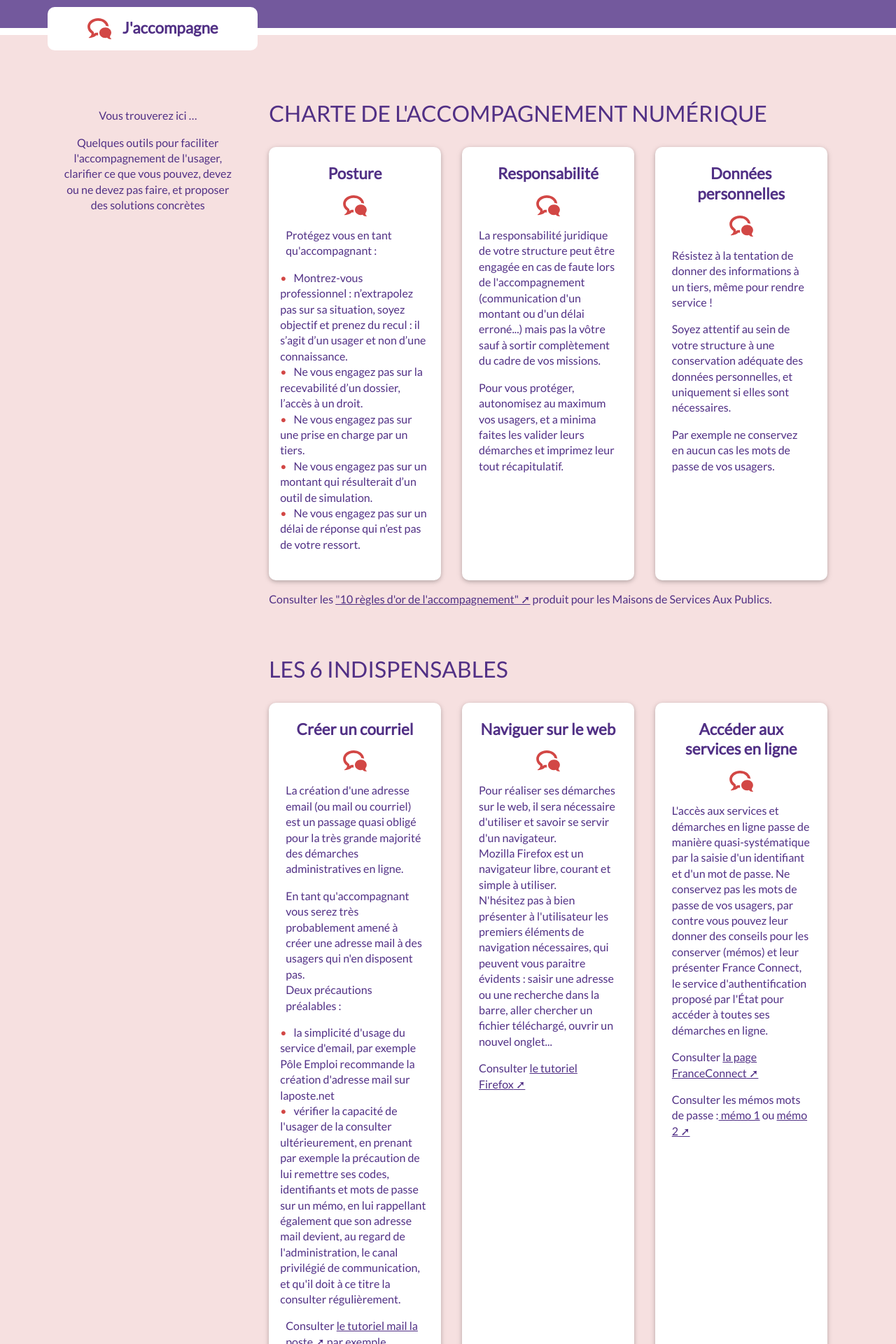
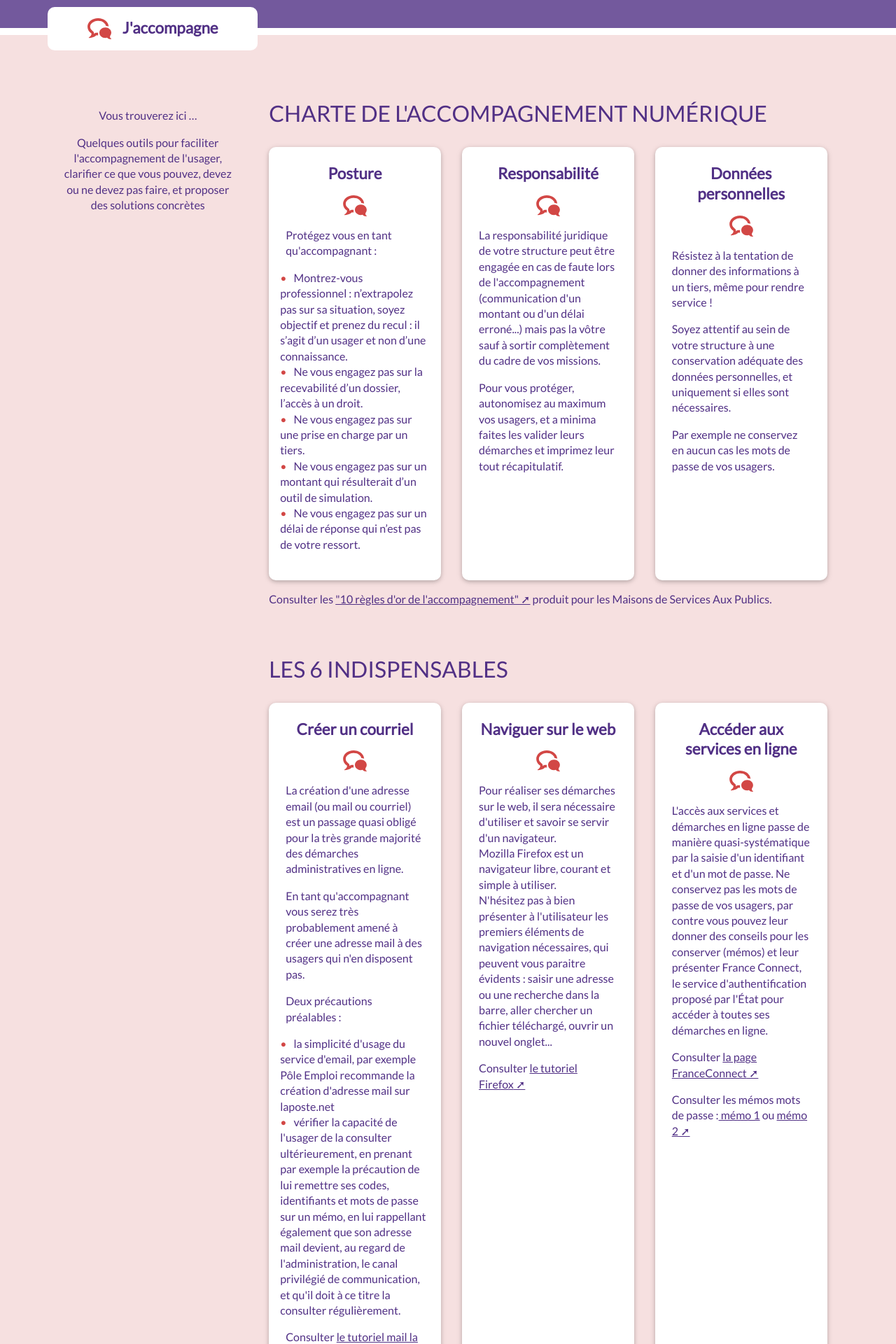
Before and after one commit to SocieteNumerique/kit, a Jekyll site: the page built from index.html, in a window 1280 px wide. Shown: the part 4480-6400 px from the top of the page at 70% size. Built offline with Jekyll 4.4.1, drawn with Linux system fonts in a browser that asks for light colours; nearby versions of some CDN libraries.

Commit message:
Correction saut de ligne

```diff
--- a/_includes/jaccompagne.html
+++ b/_includes/jaccompagne.html
@@ -69,8 +69,8 @@
                                     <img class="litte-img" src="{{ site.url }}/images/accompagner.svg">
                                     <div class="text-left pt-3">
                                         <p>La création d'une adresse email (ou mail ou courriel) est un passage quasi obligé pour la très grande majorité des démarches administratives en ligne.</p>
-                                        <p>En tant qu'accompagnant vous serez très probablement amené à créer une adresse mail à des usagers qui n'en disposent pas. <br>
-                                        Deux précautions préalables :</p>
+                                        <p>En tant qu'accompagnant vous serez très probablement amené à créer une adresse mail à des usagers qui n'en disposent pas. <br/> </p>
+                                        <p> Deux précautions préalables :</p>
                                         <ul class="red-dot px-2">
                                             <li>la simplicité d'usage du service d'email, par exemple Pôle Emploi recommande la création d'adresse mail sur laposte.net</li>
                                             <li>vérifier la capacité de l'usager de la consulter ultérieurement, en prenant par exemple la précaution de lui remettre ses codes, identifiants et mots de passe sur un mémo, en lui rappellant également que son adresse mail devient, au regard de l'administration, le canal privilégié de communication, et qu'il doit à ce titre la consulter régulièrement.</li>
```
